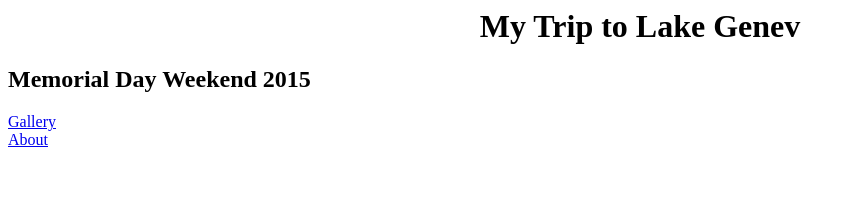
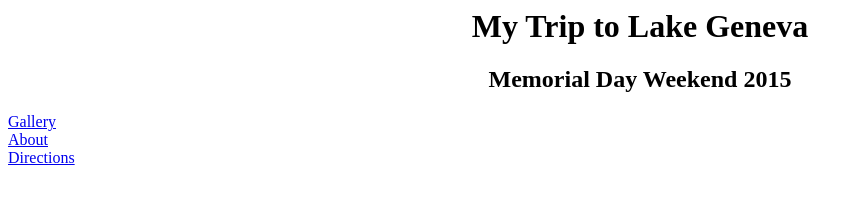
Before and after one commit to SunenaBenjamin/ChurchTrip, a plain HTML site: page index.html in a window 1280 px wide. Shown: the whole page, without its empty margins (0-863 px from the left). Drawn offline with Linux system fonts and the light colour scheme.

Commit message:
changes to gallery and index.html
added picture, centered heading 2 and added directions

```diff
--- a/index.html
+++ b/index.html
@@ -7,15 +7,19 @@
 
 		<p>
 			<h1 align="center">
-				 My Trip to Lake Genev
+				 My Trip to Lake Geneva
 			</h1>
 
 
-			<h2> Memorial Day Weekend 2015 </h2>
+			<h2 align="center">
+				Memorial Day Weekend 2015
+			</h2>
 
 			<a href="gallery.html" > Gallery </a> <br />
 
-			<a href="about.html" > About </a>
+			<a href="about.html" > About </a> <br />
+
+			<a href="directions.html" > Directions </a>
 
 		</p>
 
```
Also changed, not shown: gallery.html (+2 -1 lines), harbor-at-sunset.jpg (added).
